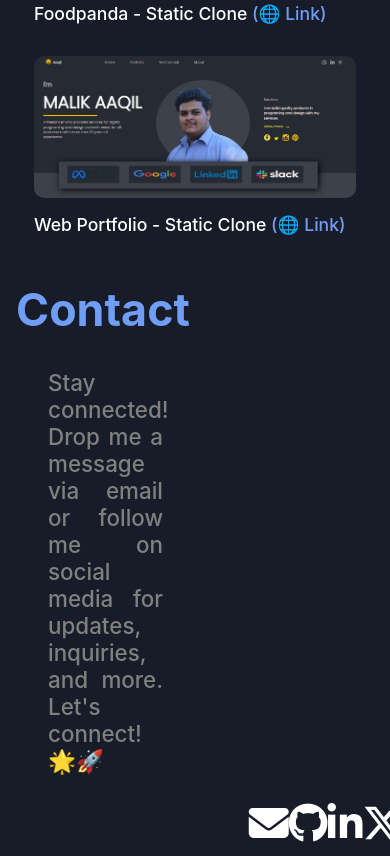
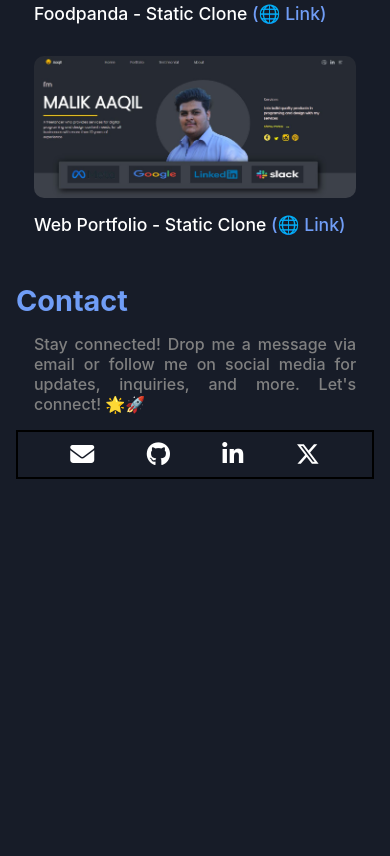
Before and after one commit to malikaaqil/Portfolio, a plain HTML site: page index.html in a window 390 px wide. Shown: the part 1998-2854 px from the top of the page. After the commit the page ends 2485 px from the top, so only its background shows below. Drawn offline with nearby package versions, Linux system fonts and the light colour scheme; a web font is replaced by a local one.

Commit message:
added media query

```diff
--- a/style.css
+++ b/style.css
@@ -368,47 +368,25 @@ nav {
     }
 
 
+    .contact-main>h2 {
+        /* color: #709DF6; */
+        font-size: 2.5rem;
+    }
+
+    .contact-main>p {
+        font-size: 1.2rem;
+    }
+
+    .icons-wrapper a{
+        font-size: 2.1rem;
+
+    }
+
 
 
 
 }
 
-@media (max-width: 559px) {
-
-    .container {
-        padding: .5rem 1rem;
-    }
-
-    .logo {
-        width: 40%;
-        font-size: 1rem;
-
-    }
-
-    .navigations {
-        width: 50%;
-    }
-
-    .navigations>ul li a {
-        font-size: .7rem;
-    }
-
-    .navigations>ul li {
-        padding: 0px;
-    }
-
-    .projects-main .p-cards {
-        width: 90%;
-        /* border: 2px solid red; */
-        /* padding: 2rem 0rem; */
-        /* margin-top: 1rem; */
-        /* display: flex; */
-        /* flex-direction: column; */
-    }
-
-
-
-}
 
 @media (max-width: 750px) {
 
@@ -470,6 +448,20 @@ nav {
     }
 
 
+    .contact-main>h2 {
+        /* color: #709DF6; */
+        font-size: 2.2rem;
+    }
+
+    .contact-main>p {
+        font-size: 1rem;
+    }
+
+    .icons-wrapper a{
+        font-size: 1.5rem;
+
+    }
+
 }
 
 @media (max-width: 638px) {
@@ -510,8 +502,56 @@ nav {
         font-size: 1.8rem;
     }
 
+    .contact-main>h2 {
+        /* color: #709DF6; */
+        font-size: 1.8rem;
+    }
+
+    .contact-main>p {
+        /* font-size: 1rem; */
+        margin-top: 1rem;
+        padding: 0rem 1rem;
+        /* border: 2px solid red; */
+    }
+
 }
 
+@media (max-width: 559px) {
+
+    .container {
+        padding: .5rem 1rem;
+    }
+
+    .logo {
+        width: 40%;
+        font-size: 1rem;
+
+    }
+
+    .navigations {
+        width: 50%;
+    }
+
+    .navigations>ul li a {
+        font-size: .7rem;
+    }
+
+    .navigations>ul li {
+        padding: 0px;
+    }
+
+    .projects-main .p-cards {
+        width: 90%;
+        /* border: 2px solid red; */
+        /* padding: 2rem 0rem; */
+        /* margin-top: 1rem; */
+        /* display: flex; */
+        /* flex-direction: column; */
+    }
+
+
+
+}
 
 @media (max-width: 481px) {
 
@@ -535,6 +575,34 @@ nav {
         margin-top: 1.5rem;
     }
 
+    .contact-main>h2 {
+        /* color: #709DF6; */
+        /* font-size: 1.5rem; */
+        /* width: 100%; */
+
+    }
+
+    .contact-main>p {
+        max-width: 90%;
+        margin: auto;
+        padding: 1rem 0rem;
+    }
+
+    .icons-wrapper {
+        margin-top: 0rem;
+        padding: .5rem 0rem;
+        width:100%;
+        border: 2px solid;
+
+    }
+
+    .icons-wrapper a{
+        /* border: 2px solid red; */
+        /* color: white; */
+        /* font-size: 1.2rem; */
+        /* text-decoration: none; */
+
+    }
 }
 
 @media (max-width: 429px) {
```
Also changed, not shown: index.html (+0 -7 lines).
